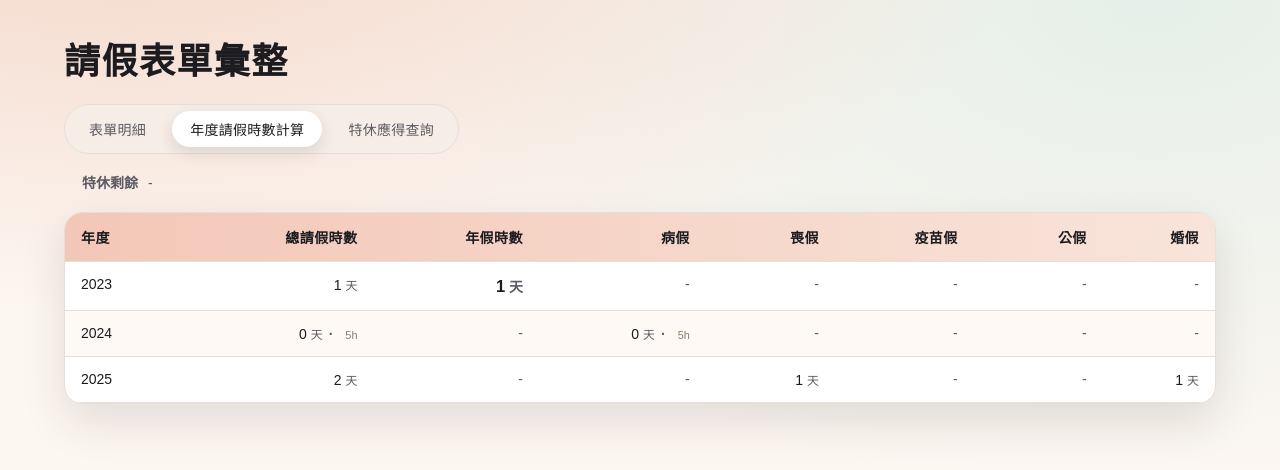
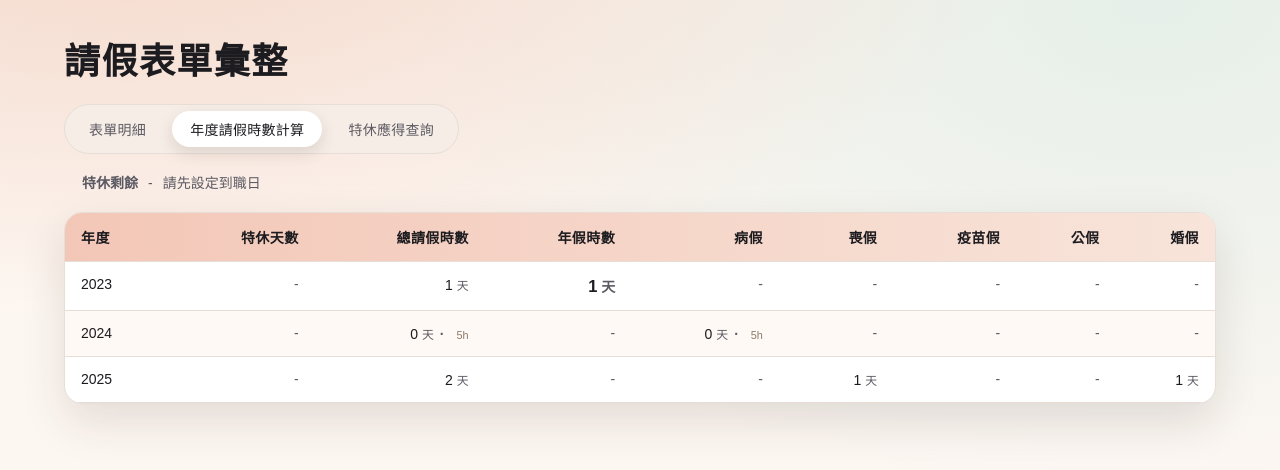
Before and after one commit to snail356/annualLeavecalCulation, a Vue app: page / in a window 1280 px wide. Both pictures are taken after a click on the tab "年度請假時數計算". Shown: the top 470 px of the page. Built offline with nearby package versions, Linux system fonts and the light colour scheme.

Commit message:
feat: 新增特休天數顯示及未設定到職日提示，優化年假計算介面

```diff
--- a/src/components/AnnualTable.vue
+++ b/src/components/AnnualTable.vue
@@ -5,6 +5,7 @@
         <thead>
           <tr>
             <th>年度</th>
+            <th class="num-col">特休天數</th>
             <th class="num-col">總請假時數</th>
             <th class="num-col">年假時數</th>
             <th class="num-col">病假</th>
@@ -17,6 +18,10 @@
         <tbody id="annual-body">
           <tr v-for="entry in rows" :key="entry.year">
             <td>{{ entry.year }}</td>
+            <td
+              class="num-col"
+              v-html="renderEntitlementDaysHtml(entry.year)"
+            ></td>
             <td class="num-col" v-html="renderDaysHtml(entry.totalHours)"></td>
             <td
               class="num-col"
@@ -58,6 +63,28 @@ const ready = ref(false);
 
 const rows = computed(() => store.annualTotals.value || []);
 
+const hireMonth = computed(() => {
+  const parts = String(store.hireDate.value || "").split("-");
+  const month = Number(parts[1]);
+  return month >= 1 && month <= 12 ? month : null;
+});
+
+const reversedEntitlementByYear = computed(() => {
+  const result = new Map<number, number | null>();
+  const month = hireMonth.value;
+  if (!month) return result;
+
+  const years = rows.value.map((entry) => entry.year);
+  const daysByYear = years.map((year) => store.getEntitlementDays(year, month));
+  const reversedDays = [...daysByYear].reverse();
+
+  years.forEach((year, index) => {
+    result.set(year, reversedDays[index] ?? null);
+  });
+
+  return result;
+});
+
 function splitDaysHours(hours: number | string) {
   const total = Number(hours) || 0;
   const sign = total < 0 ? "-" : "";
@@ -80,6 +107,16 @@ function renderDaysHtml(value: number) {
   return `<span class="num">${parts.days}</span><span class="unit">天</span>${hoursHtml}`;
 }
 
+function renderEntitlementDaysHtml(year: number) {
+  const month = hireMonth.value;
+  if (!month) return '<span class="muted">-</span>';
+  const days = reversedEntitlementByYear.value.get(year);
+  if (days === null || days === undefined)
+    return '<span class="muted">-</span>';
+  const display = Math.round(days * 100) / 100;
+  return `<span class="num">${display}</span><span class="unit">天</span>`;
+}
+
 onMounted(async () => {
   if (!store.allItems.value || store.allItems.value.length === 0) {
     await loadForms();
--- a/src/components/EntitlementRemainingBar.vue
+++ b/src/components/EntitlementRemainingBar.vue
@@ -5,6 +5,7 @@
       class="remaining-value"
       v-html="renderDays(totalRemainingHours)"
     ></span>
+    <span v-if="!hireMonth" class="muted">請先設定到職日</span>
   </div>
 </template>
 
@@ -15,6 +16,12 @@ import store from "../store";
 const totalRemainingHours = computed(
   () => store.totalRemainingHours.value || 0,
 );
+
+const hireMonth = computed(() => {
+  const parts = String(store.hireDate.value || "").split("-");
+  const month = Number(parts[1]);
+  return month >= 1 && month <= 12 ? month : null;
+});
 
 function splitDaysHours(hours: number | string) {
   const total = Number(hours) || 0;
```
